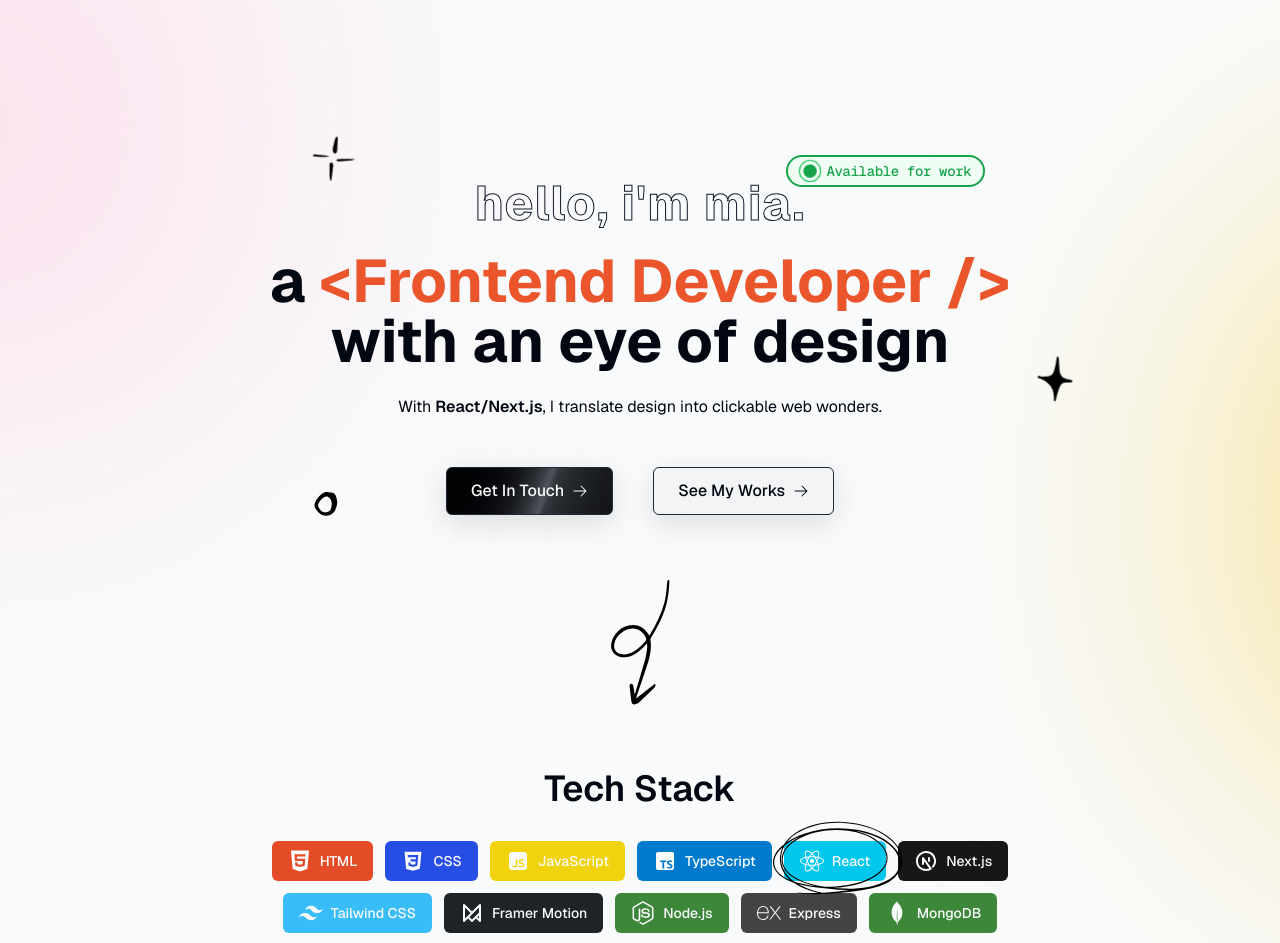
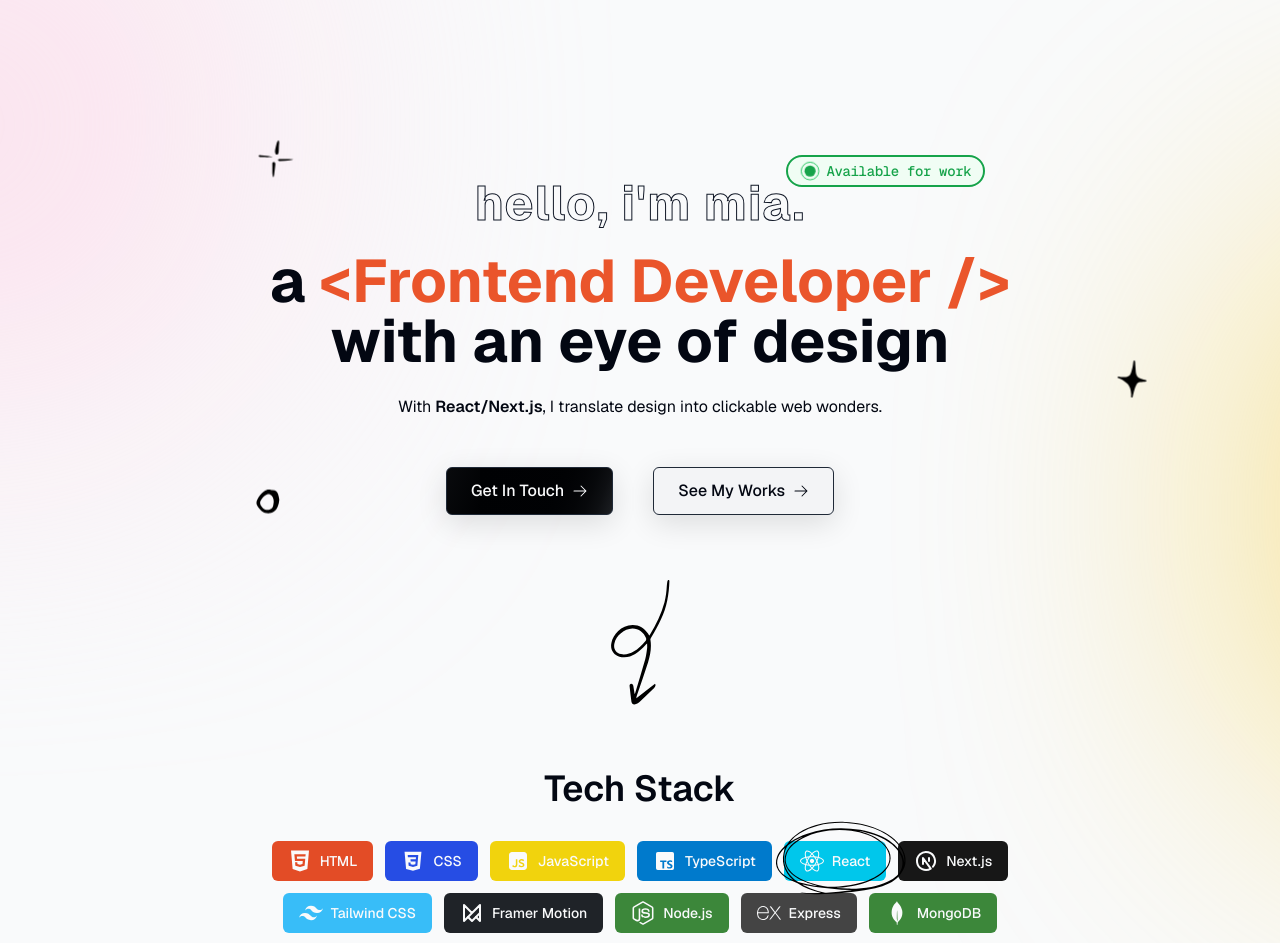
Before and after one commit to miawithcode/portfolio, a Next.js app: page / in a window 1280 px wide. Shown: the part 61-1004 px from the top of the page. Built offline with nearby package versions, Linux system fonts and the light colour scheme.

Commit message:
style: scroll smooth to section

```diff
--- a/src/app/layout.tsx
+++ b/src/app/layout.tsx
@@ -16,7 +16,7 @@ export default function RootLayout({
   children: React.ReactNode;
 }>) {
   return (
-    <html lang="en">
+    <html lang="en" className="!scroll-smooth">
       <body
         className={cn(
           "relative h-full bg-gray-50 font-sans text-gray-950 antialiased",
--- a/src/app/page.tsx
+++ b/src/app/page.tsx
@@ -8,6 +8,7 @@ export default function Home() {
       <Hero />
       <SectionDivider />
       <Skills />
+      <div className="h-[300vh]"></div>
     </>
   );
 }
--- a/src/components/section/Hero.tsx
+++ b/src/components/section/Hero.tsx
@@ -19,8 +19,8 @@ const scaleVariants = {
 
 const Hero = () => {
   return (
-    <Container>
-      <section className="relative pb-16">
+    <section id="home" className="scroll-mt-[100rem]">
+      <Container className="relative pb-16">
         {/* Decoration */}
         <motion.div
           variants={scaleVariants}
@@ -64,8 +64,8 @@ const Hero = () => {
             </h2>
             {/* Status */}
             <motion.div
-              initial={{opacity: 0, scale: 0, x: -12, y: 8}}
-              animate={{opacity: 1, scale: 1, x: -12, y: 8}}
+              initial={{ opacity: 0, scale: 0, x: -12, y: 8 }}
+              animate={{ opacity: 1, scale: 1, x: -12, y: 8 }}
               transition={{ type: "spring", stiffness: 125, delay: 0.7 }}
               className="absolute -right-16 -top-8 flex items-center gap-1.5 rounded-full border-2 border-green-600 bg-green-50 px-3 py-1 md:-right-48 md:-top-8"
             >
@@ -80,7 +80,7 @@ const Hero = () => {
           </div>
           {/* Title */}
           <div>
-            <h1 className="text-4xl text-center font-bold leading-snug sm:text-5xl md:text-6xl">
+            <h1 className="text-center text-4xl font-bold leading-snug sm:text-5xl md:text-6xl">
               a{" "}
               <span className="text-primary">
                 &lt;Frontend Developer &#47;&gt;
@@ -118,8 +118,8 @@ const Hero = () => {
             </div>
           </div>
         </motion.div>
-      </section>
-    </Container>
+      </Container>
+    </section>
   );
 };
 export default Hero;
--- a/src/components/section/Skills.tsx
+++ b/src/components/section/Skills.tsx
@@ -9,12 +9,12 @@ import { motion } from "framer-motion";
 
 const Skills = () => {
   return (
-    <Container>
-      <section className="mx-auto max-w-3xl scroll-mt-28 py-16 text-center">
+    <section id="skills" className="mx-auto max-w-5xl scroll-mt-20">
+      <Container className="py-16 text-center">
         <div className="relative">
           <motion.div
-            initial={{ opacity: 0, x: 520, y: 150 }}
-            whileInView={{ opacity: 1, x: 510, y: 20 }}
+            initial={{ opacity: 0, x: 545, y: 150 }}
+            whileInView={{ opacity: 1, x: 545, y: 20 }}
             viewport={{
               once: true,
             }}
@@ -30,8 +30,8 @@ const Skills = () => {
             ))}
           </ul>
         </div>
-      </section>
-    </Container>
+      </Container>
+    </section>
   );
 };
 export default Skills;
--- a/src/lib/data.ts
+++ b/src/lib/data.ts
@@ -8,7 +8,7 @@ import { BiLogoTypescript, BiLogoPostgresql } from "react-icons/bi";
 import { DiCss3 } from "react-icons/di";
 
 export const navItems = [
-  { href: "/", label: "Home" },
+  { href: "#home", label: "Home" },
   { href: "#skills", label: "Tech Stack" },
   { href: "#works", label: "Selected Work" },
   { href: "#about", label: "About" },
```
